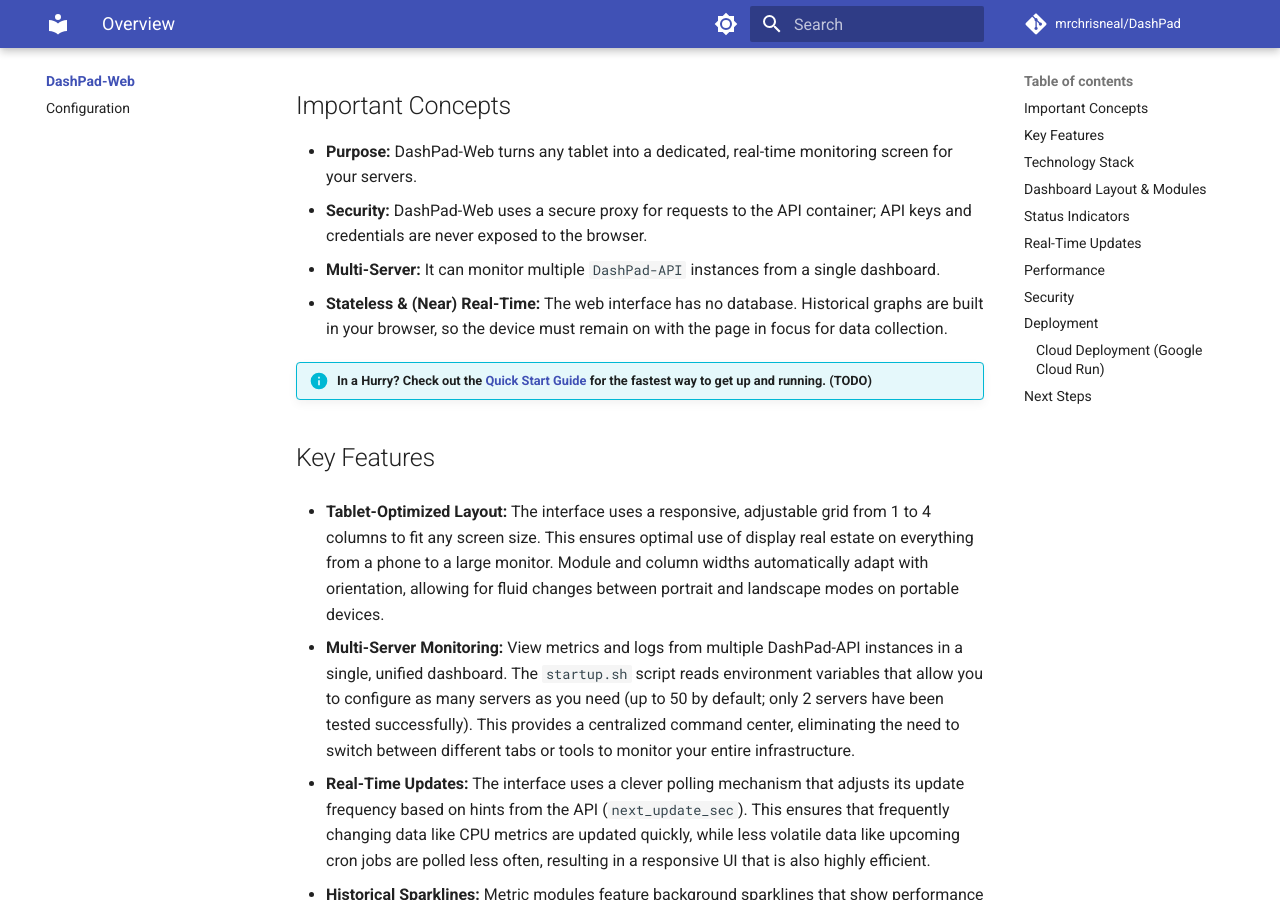
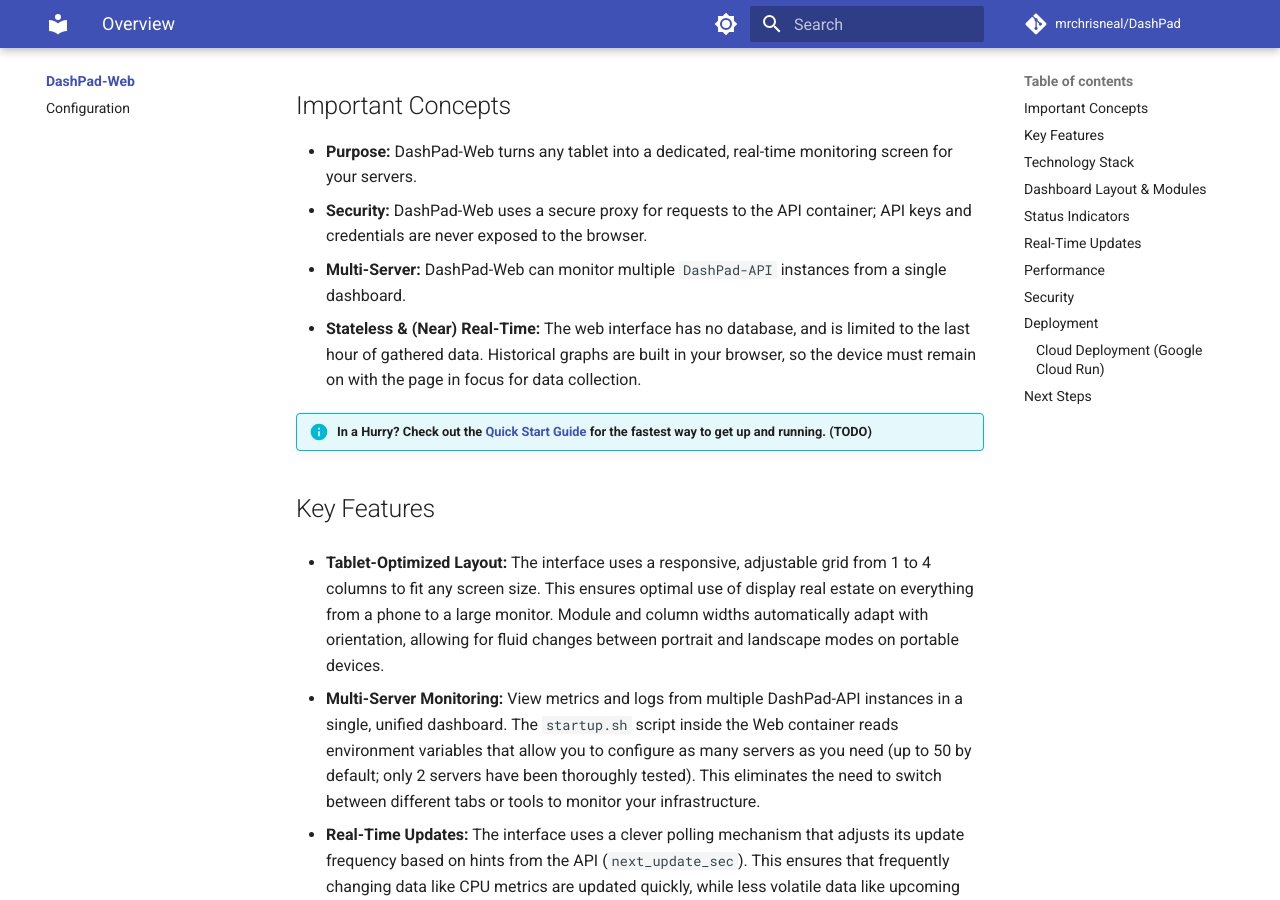
Before and after one commit to mrchrisneal/DashPad, an MkDocs documentation site: the page built from docs/web/index.md, in a window 1280 px wide and 900 px high, scrolled down 308 px. Built offline with MkDocs 1.6.1 and Material for MkDocs 9.7.7, drawn with Linux system fonts in a browser that asks for light colours; comment, search, counter and statistics services are not loaded; some of the changed text lies outside the part shown.

Commit message:
Add screenshot to (main) index.md, tweak wording in web/index.md

```diff
--- a/docs/web/index.md
+++ b/docs/web/index.md
@@ -7,8 +7,8 @@
 
 - **Purpose:** DashPad-Web turns any tablet into a dedicated, real-time monitoring screen for your servers.
 - **Security:** DashPad-Web uses a secure proxy for requests to the API container; API keys and credentials are never exposed to the browser.
-- **Multi-Server:** It can monitor multiple `DashPad-API` instances from a single dashboard.
-- **Stateless & (Near) Real-Time:** The web interface has no database. Historical graphs are built in your browser, so the device must remain on with the page in focus for data collection.
+- **Multi-Server:** DashPad-Web can monitor multiple `DashPad-API` instances from a single dashboard.
+- **Stateless & (Near) Real-Time:** The web interface has no database, and is limited to the last hour of gathered data. Historical graphs are built in your browser, so the device must remain on with the page in focus for data collection.
 
 !!! info "In a Hurry? Check out the [**Quick Start Guide**](./quick-start.md) for the fastest way to get up and running. (TODO)"
 
@@ -16,7 +16,7 @@
 
 -   **Tablet-Optimized Layout:** The interface uses a responsive, adjustable grid from 1 to 4 columns to fit any screen size. This ensures optimal use of display real estate on everything from a phone to a large monitor. Module and column widths automatically adapt with orientation, allowing for fluid changes between portrait and landscape modes on portable devices.
 
--   **Multi-Server Monitoring:** View metrics and logs from multiple DashPad-API instances in a single, unified dashboard. The `startup.sh` script reads environment variables that allow you to configure as many servers as you need (up to 50 by default; only 2 servers have been tested successfully). This provides a centralized command center, eliminating the need to switch between different tabs or tools to monitor your entire infrastructure.
+-   **Multi-Server Monitoring:** View metrics and logs from multiple DashPad-API instances in a single, unified dashboard. The `startup.sh` script inside the Web container reads environment variables that allow you to configure as many servers as you need (up to 50 by default; only 2 servers have been thoroughly tested). This eliminates   the need to switch between different tabs or tools to monitor your infrastructure.
 
 -   **Real-Time Updates:** The interface uses a clever polling mechanism that adjusts its update frequency based on hints from the API (`next_update_sec`). This ensures that frequently changing data like CPU metrics are updated quickly, while less volatile data like upcoming cron jobs are polled less often, resulting in a responsive UI that is also highly efficient.
 
@@ -112,7 +112,7 @@
 
 By setting the container to "request-based billing" and permitting it to scale down to zero instances, you are only billed when the dashboard is actively being viewed. Performance testing shows that with request-based billing and minimal resource allocation (0.1 vCPU, 128MB RAM), the container operates with exceptional efficiency: continuous monitoring of two servers at default intervals costs less than **$0.03 per day**, with projected monthly costs under **$1.00** and projected yearly costs under **$10.00**. This makes it an extremely cost-effective solution for a "publicly" accessible, secure monitoring dashboard.
 
-As a reminder, the DashPad-API container must still be deployed on monitored servers; the API container *must* be deployed locally.
+As a reminder, the DashPad-API container must still be deployed on monitored servers so the Web container has a data source.
 
 
 ## Next Steps
```
Also changed, not shown: docs/index.md (+3 -0 lines).
